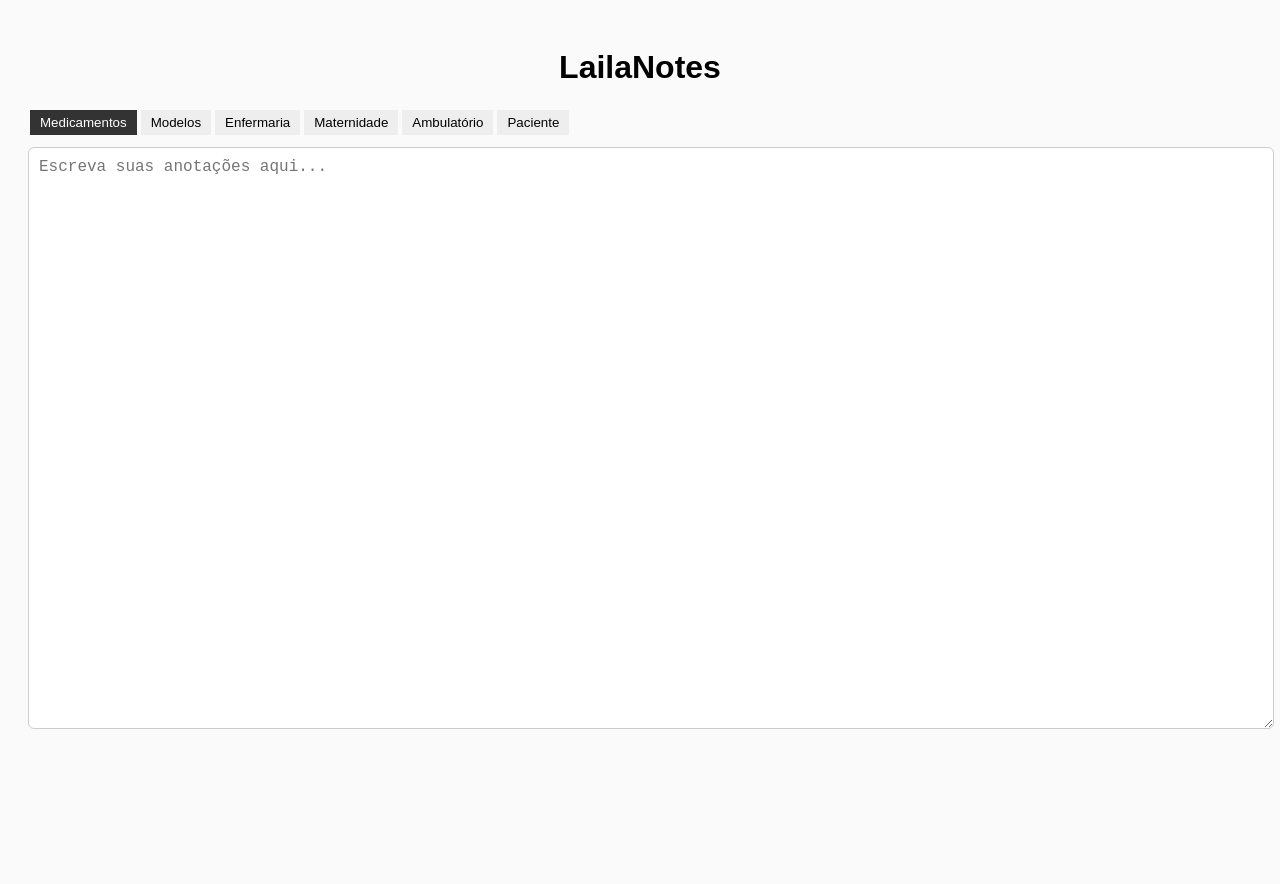
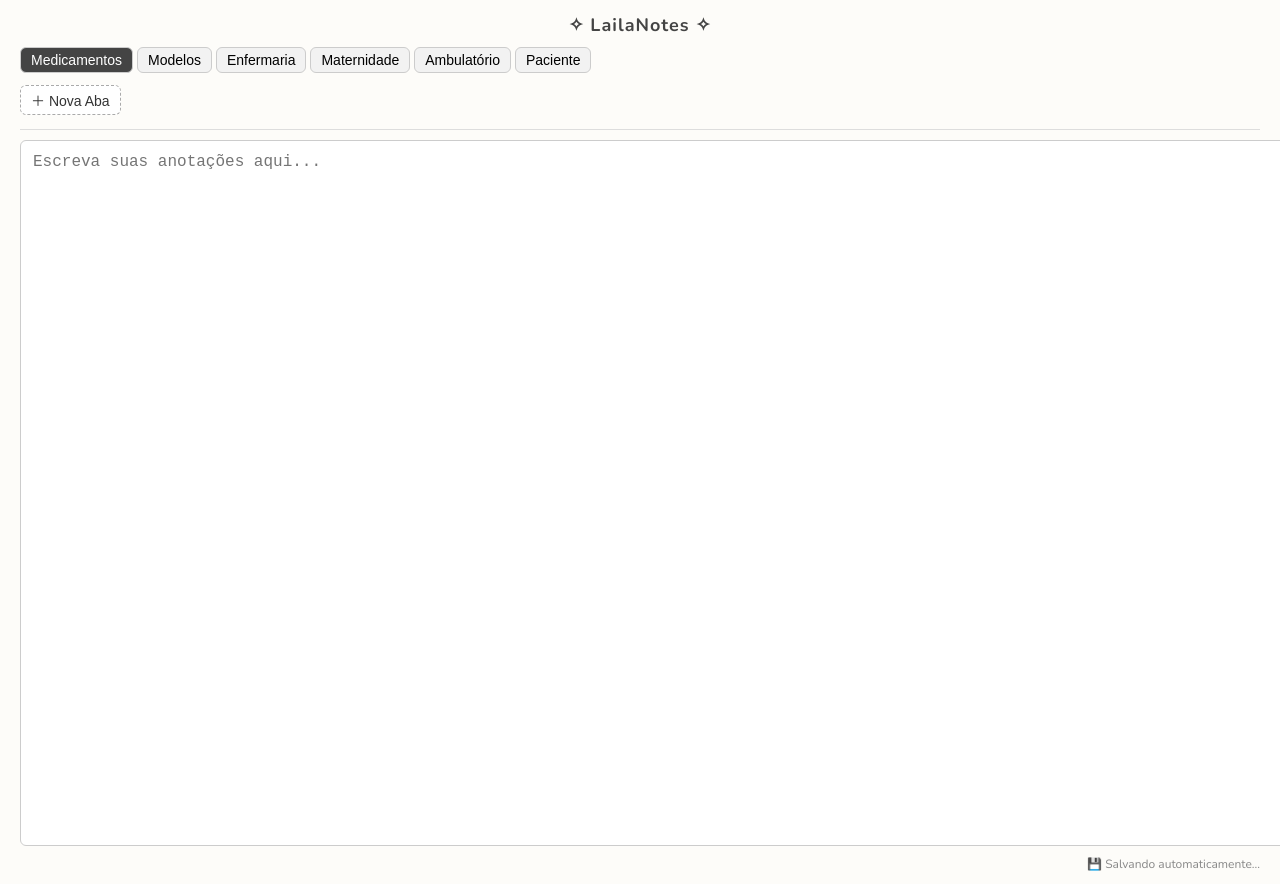
Before and after one commit to LailaErthal/lailanotes, a plain HTML site: page index.html in a window 1280 px wide. Before the commit the page ends 800 px from the top, so only its background shows below. Drawn offline with nearby package versions, Linux system fonts and the light colour scheme.

Commit message:
Add files via upload

```diff
--- a/index.html
+++ b/index.html
@@ -4,12 +4,16 @@
   <meta charset="UTF-8" />
   <meta name="viewport" content="width=device-width, initial-scale=1.0"/>
   <title>LailaNotes</title>
+  <link href="https://fonts.googleapis.com/css2?family=Nunito:wght@400;700&display=swap" rel="stylesheet">
   <link rel="stylesheet" href="style.css" />
 </head>
 <body>
-  <h1>LailaNotes</h1>
+  <h1 id="title">✧ LailaNotes ✧</h1>
   <div id="tabs"></div>
+  <button id="addTabBtn">＋ Nova Aba</button>
+  <div id="divider"></div>
   <textarea id="noteArea" placeholder="Escreva suas anotações aqui..."></textarea>
+  <p id="status">💾 Salvando automaticamente…</p>
   <script src="script.js"></script>
 </body>
 </html>
--- a/script.js
+++ b/script.js
@@ -1,6 +1,8 @@
-const tabs = ["Medicamentos", "Modelos", "Enfermaria", "Maternidade", "Ambulatório", "Paciente"];
+let tabs = ["Medicamentos", "Modelos", "Enfermaria", "Maternidade", "Ambulatório", "Paciente"];
 const tabsDiv = document.getElementById("tabs");
 const noteArea = document.getElementById("noteArea");
+const addTabBtn = document.getElementById("addTabBtn");
+const statusEl = document.getElementById("status");
 
 let activeTab = localStorage.getItem("lailanotes_activeTab") || tabs[0];
 let notes = JSON.parse(localStorage.getItem("lailanotes_notes") || "{}");
@@ -29,9 +31,24 @@ function updateNoteArea() {
 function saveNote() {
   notes[activeTab] = noteArea.value;
   localStorage.setItem("lailanotes_notes", JSON.stringify(notes));
+  statusEl.textContent = "💾 Salvo!";
+  setTimeout(() => {
+    statusEl.textContent = "💾 Salvando automaticamente…";
+  }, 1000);
 }
 
 noteArea.addEventListener("input", saveNote);
 
+addTabBtn.addEventListener("click", () => {
+  const newTab = prompt("Nome da nova aba:");
+  if (newTab && !tabs.includes(newTab)) {
+    tabs.push(newTab);
+    renderTabs();
+    activeTab = newTab;
+    updateNoteArea();
+    saveNote();
+  }
+});
+
 renderTabs();
 updateNoteArea();
--- a/style.css
+++ b/style.css
@@ -1,30 +1,57 @@
 body {
-  font-family: sans-serif;
-  padding: 20px;
-  background: #fafafa;
+  font-family: 'Nunito', sans-serif;
+  margin: 0;
+  padding: 8px 20px 0 20px;
+  background: #fdfcf9;
 }
-h1 {
+#title {
+  font-size: 18px;
+  font-weight: 700;
+  margin: 5px 0 8px 0;
   text-align: center;
+  color: #444;
+  letter-spacing: 1px;
 }
 #tabs {
-  margin-bottom: 10px;
+  margin-bottom: 6px;
+  display: flex;
+  flex-wrap: wrap;
 }
 button {
-  margin: 2px;
-  padding: 5px 10px;
-  border: none;
-  background: #eee;
+  margin: 2px 4px 4px 0;
+  padding: 4px 10px;
+  border: 1px solid #ccc;
+  background: #f2f2f2;
   cursor: pointer;
+  border-radius: 6px;
+  font-size: 14px;
 }
 button.active {
-  background: #333;
+  background: #444;
   color: white;
 }
-textarea {
+#addTabBtn {
+  background: white;
+  color: #333;
+  border: 1px dashed #aaa;
+}
+#divider {
+  border-top: 1px solid #ddd;
+  margin: 10px 0;
+}
+#noteArea {
   width: 100%;
-  height: 70vh;
-  padding: 10px;
+  height: 85vh;
+  padding: 12px;
   font-size: 16px;
   border: 1px solid #ccc;
   border-radius: 6px;
+  resize: none;
+  background: white;
 }
+#status {
+  font-size: 12px;
+  color: #888;
+  text-align: right;
+  margin-top: 4px;
+}
```
